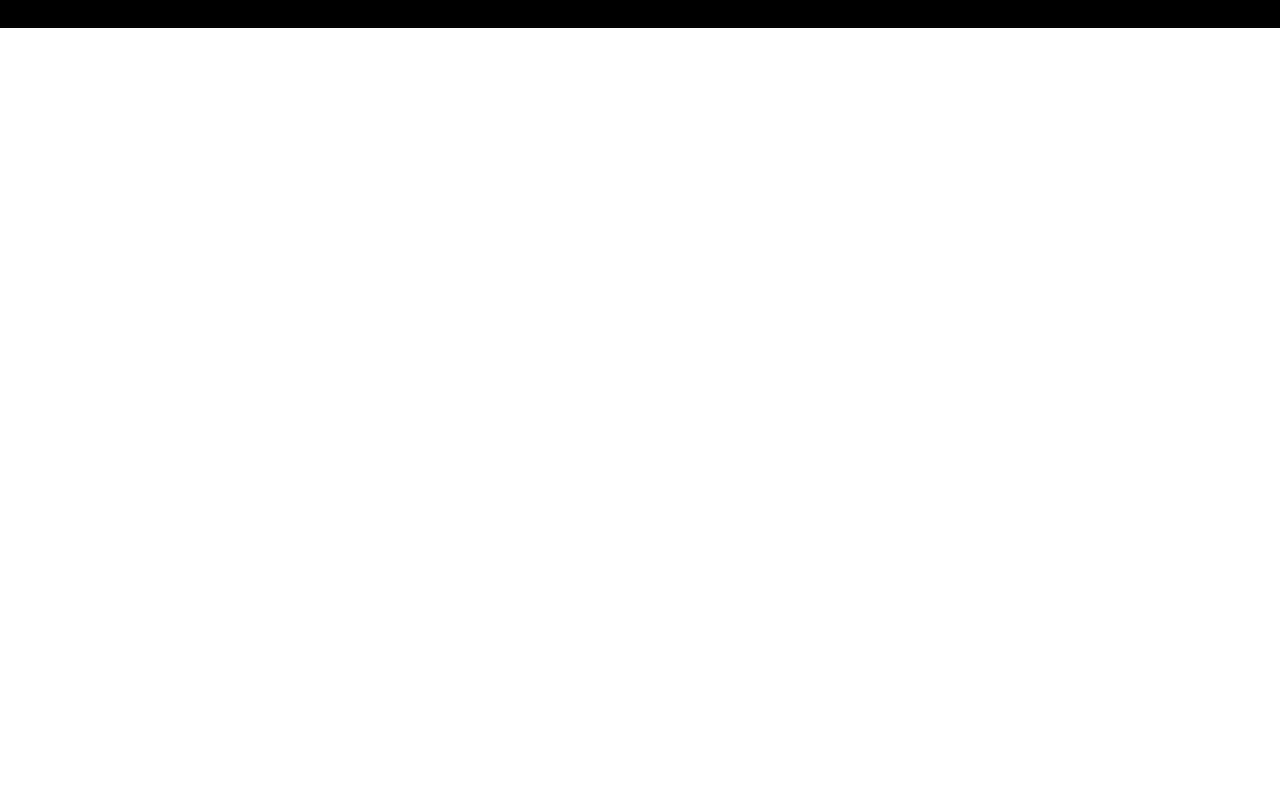
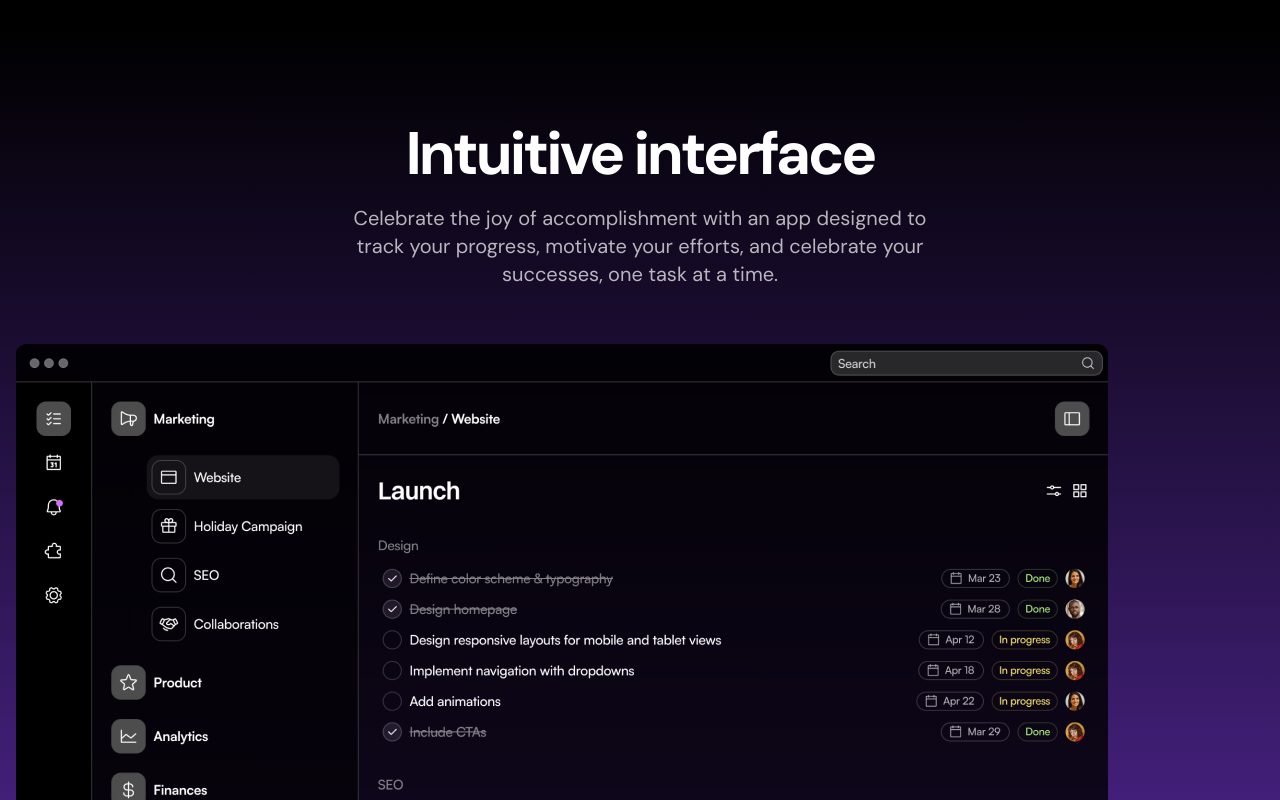
Before and after one commit to albuquerquewizard/SAAS-Purple-LP, a Next.js app: page / in a window 1280 px wide. Shown: the part 1800-2600 px from the top of the page. Before the commit the page ends 1828 px from the top, so only its background shows below. Built offline with nearby package versions, Linux system fonts and the light colour scheme.

Commit message:
Product Showcase Section

```diff
--- a/src/app/page.tsx
+++ b/src/app/page.tsx
@@ -3,6 +3,9 @@
 import { LogoTicker } from "@/components/LogoTicker";
 import { Navbar } from "@/components/Navbar";
 import { Features } from "@/components/Features";
+import { ProductShowcase } from "@/components/ProductShowcase";
+
+
 
 export default function Home() {
   return (
@@ -12,6 +15,7 @@
       <Hero />
       <LogoTicker />
       <Features />
+      <ProductShowcase />
     </>
   );
 }
--- a/src/components/ProductShowcase.tsx
+++ b/src/components/ProductShowcase.tsx
@@ -1,5 +1,26 @@
+import Image from "next/image";
 import appScreen from "../assets/images/app-screen.png";
 
 export const ProductShowcase = () => {
-  return null;
+  return (
+    <div className="bg-black text-white bg-gradient-to-b from-black to-[#5D2CAB] py-[72px] sm:py-24">
+      <div className="container">
+        <h2 className="text-center text-5xl sm:text-6xl font-bold tracking-tighter">
+          Intuitive interface
+        </h2>
+        <div className="max-w-xl mx-auto">
+          <p className="text-xl text-center text-white/70 mt-5">
+            Celebrate the joy of accomplishment with an app designed to track
+            your progress, motivate your efforts, and celebrate your successes,
+            one task at a time.
+          </p>
+        </div>
+        <Image
+          src={appScreen}
+          alt="The product screenshot"
+          className="mt-14 "
+        />
+      </div>
+    </div>
+  );
 };
```
